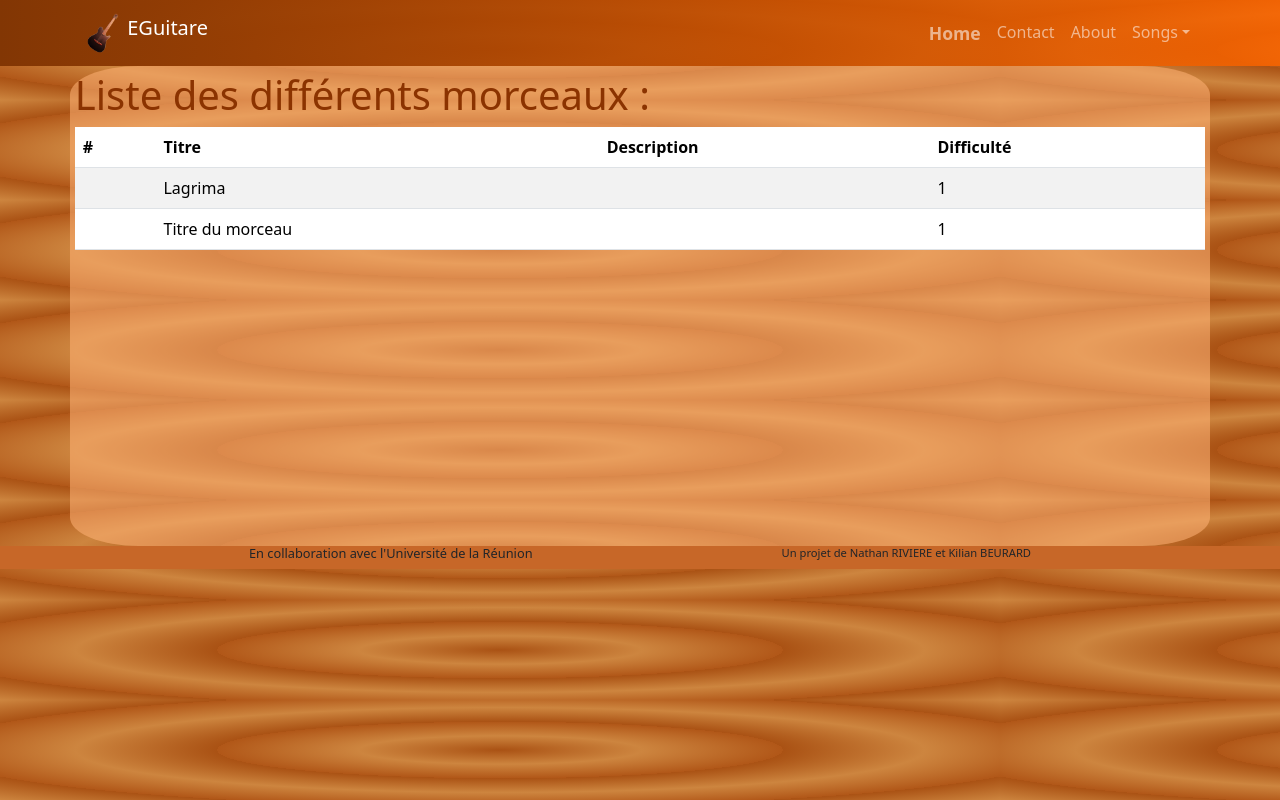
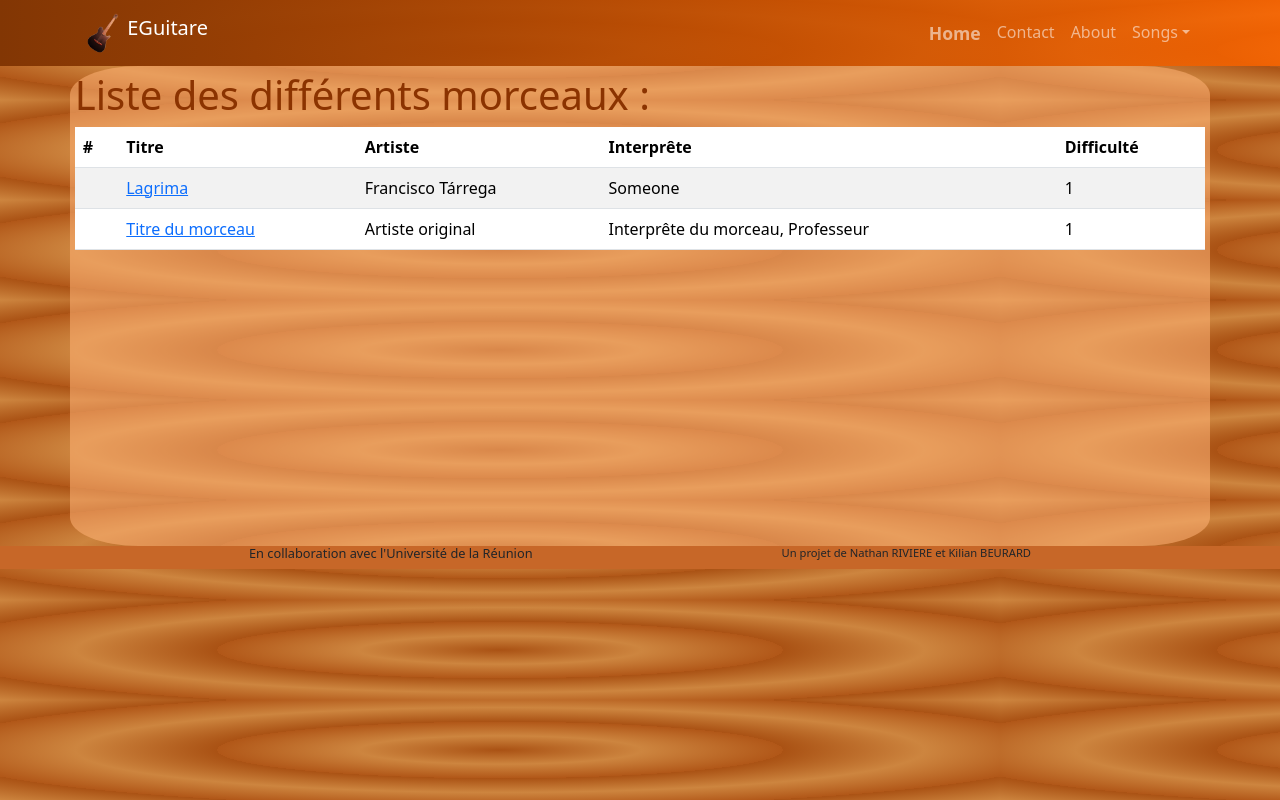
Before and after one commit to Oligarque/eguitare, a React (Vite) app: page /songList in a window 1280 px wide. Built offline with nearby package versions, Linux system fonts and the light colour scheme.

Commit message:
Maj de la page SongList

```diff
--- a/src/pages/songList/SongList.jsx
+++ b/src/pages/songList/SongList.jsx
@@ -1,16 +1,22 @@
 import songs from "../../data/songsData";
 import './SongList.css'
+import { Link } from 'react-router-dom';
 
 function SongList() {
 
     const morceaux = songs.map((song) => (
+
         <tr key={song.id}>
+
             <th scope="row"></th>
-            <td>{song.title}</td>
-            <td>{song.desciption}</td>
+
+            <td><Link to={`/learning/${song.id}`}>{song.title}</Link></td>
+            <td>{song.artist}</td>
+            <td>{song.interpret}</td>
             <td>{song.difficulty}</td>
+        </tr >
 
-        </tr>
+
     ));
 
     return (
@@ -21,7 +27,8 @@ function SongList() {
                     <tr>
                         <th scope="col">#</th>
                         <th scope="col">Titre</th>
-                        <th scope="col">Description</th>
+                        <th scope="col">Artiste</th>
+                        <th scope="col">Interprête</th>
                         <th scope="col">Difficulté</th>
                     </tr>
                 </thead>
```
